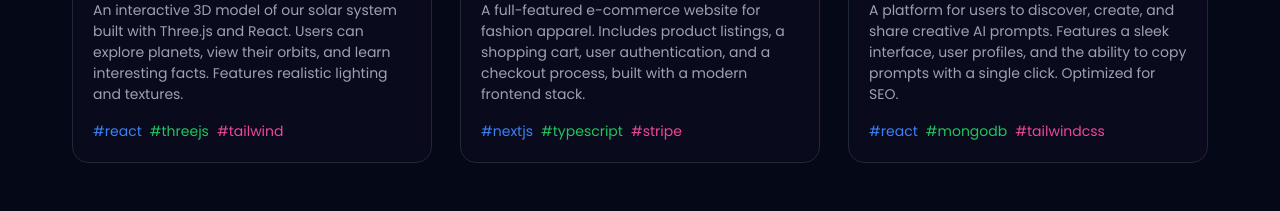
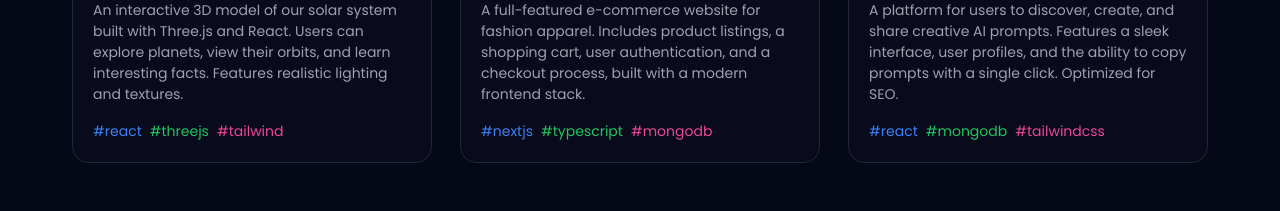
Before and after one commit to Abdulazeez20012/myPortfolio-, a React (Vite) app: page / in a window 1280 px wide. Shown: the part 2340-2551 px from the top of the page. Built offline with nearby package versions, Linux system fonts and the light colour scheme; no server answers.

Commit message:
connectes the prompt verse githun link

```diff
--- a/constants.ts
+++ b/constants.ts
@@ -61,7 +61,7 @@ export const projects: Project[] = [
         color: "text-green-500",
       },
       {
-        name: "stripe",
+        name: "mongodb",
         color: "text-pink-500",
       },
     ],
@@ -90,7 +90,7 @@ export const projects: Project[] = [
     ],
     image: "https://picsum.photos/seed/aiprompt/500/300",
     video_snippet_url: placeholderVideo,
-    source_code_link: "https://github.com/",
+    source_code_link: "https://github.com/Abdulazeez20012/PromptVerse",
     live_demo_link: "#",
   },
 ];
```
